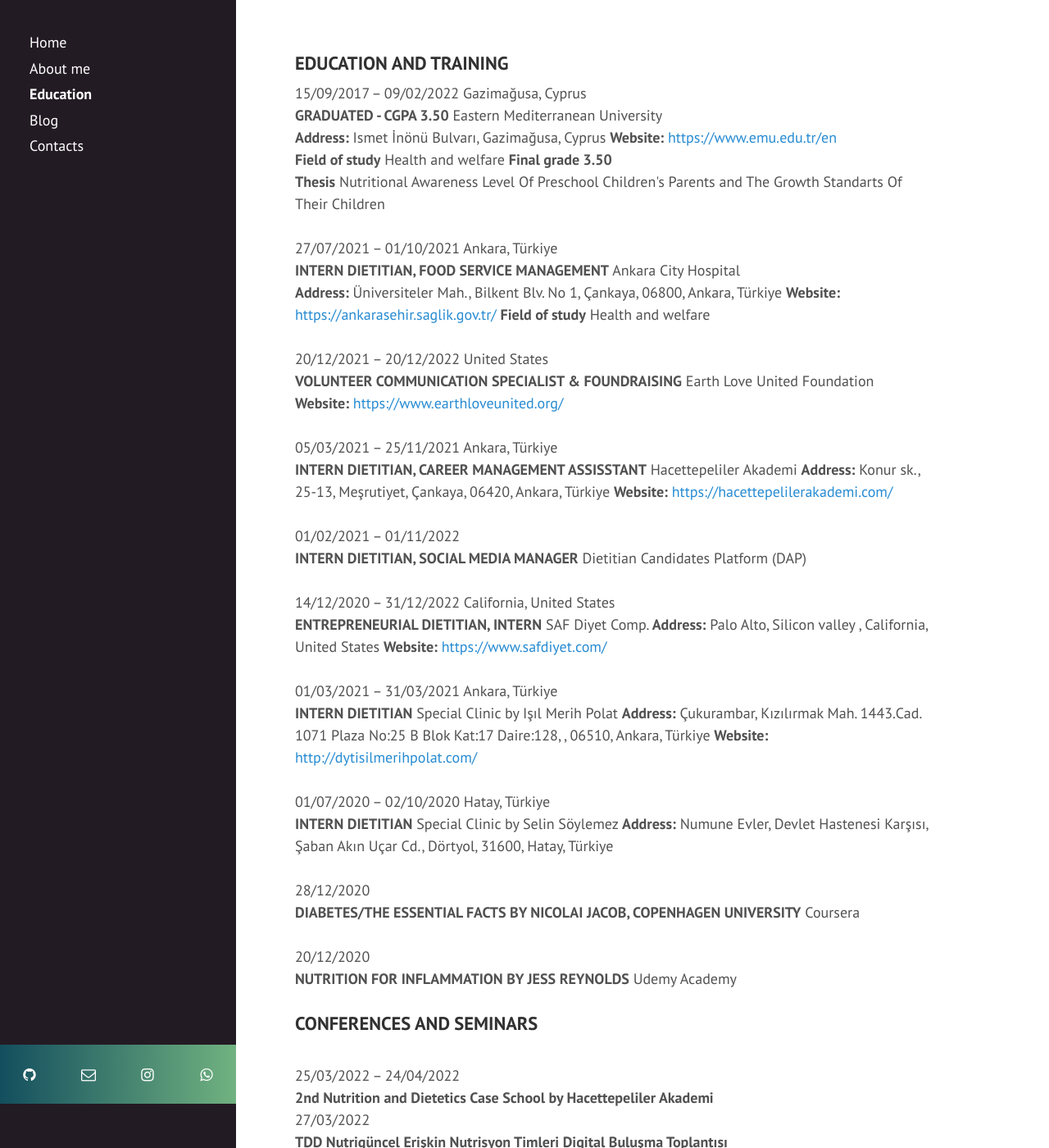
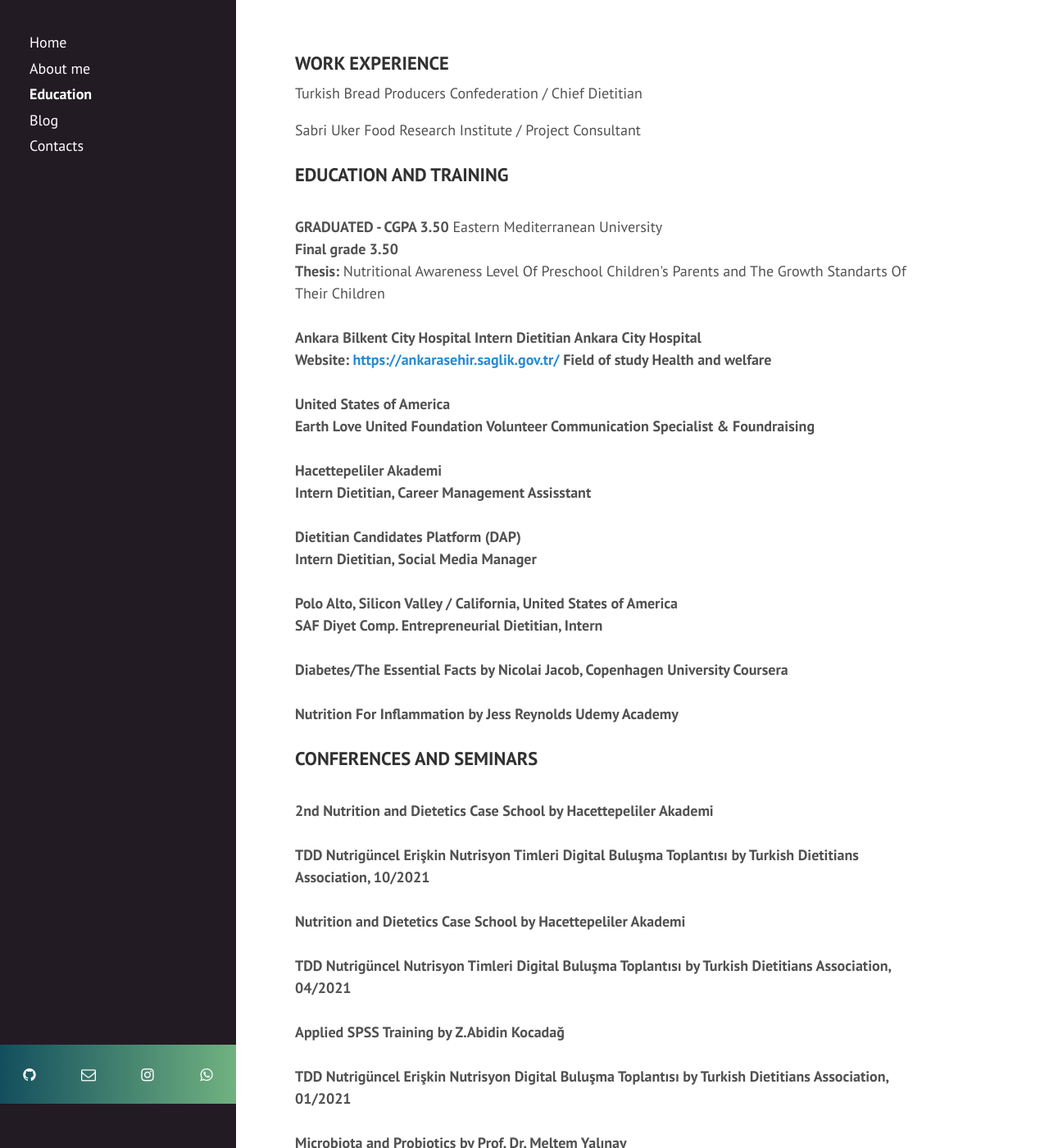
Before and after one commit to dytmelisdemir/mysite, a Jekyll site: the page built from Education.html, in a window 1280 px wide and 1400 px high. Shown: the whole window at 82% size. Built offline with Jekyll 4.4.1, drawn with Linux system fonts in a browser that asks for light colours; some web fonts are replaced; some of the changed text lies outside the part shown.

Commit message:
educationcheck

```diff
--- a/Education.html
+++ b/Education.html
@@ -3,88 +3,70 @@
 title: Education
 order: 3
 ---
+<h3>WORK EXPERIENCE</h3>
+<p>Turkish Bread Producers Confederation / Chief Dietitian</p>
+<p>Sabri Uker Food Research Institute / Project Consultant</p>
 
 <h3>EDUCATION AND TRAINING</h3>
-<p>15/09/2017 – 09/02/2022 Gazimağusa, Cyprus <br>
+<p><br>
 <b>GRADUATED - CGPA 3.50</b> Eastern Mediterranean University <br>
-<b>Address:</b> Ismet İnönü Bulvarı, Gazimağusa, Cyprus <b>Website:</b> <a href="https://www.emu.edu.tr/en">https://www.emu.edu.tr/en</a><br>
-<b>Field of study</b> Health and welfare <b>Final grade 3.50</b><br>
-<b>Thesis</b> Nutritional Awareness Level Of Preschool Children's Parents and The Growth Standarts Of Their Children<br>
+<b>Final grade 3.50</b><br>
+<b>Thesis:</b> Nutritional Awareness Level Of Preschool Children's Parents and The Growth Standarts Of Their Children<br>
 
-<br>27/07/2021 – 01/10/2021 Ankara, Türkiye<br>
-<b>INTERN DIETITIAN, FOOD SERVICE MANAGEMENT</b> Ankara City Hospital<br>
-<b>Address:</b> Üniversiteler Mah., Bilkent Blv. No 1, Çankaya, 06800, Ankara, Türkiye
+<br><b>Ankara Bilkent City Hospital <b>
+<b>Intern Dietitian</b> Ankara City Hospital<br>
 <b>Website:</b> <a href="https://ankarasehir.saglik.gov.tr/">https://ankarasehir.saglik.gov.tr/</a> <b>Field of study</b> Health and welfare<br>
 
-<br>20/12/2021 – 20/12/2022 United States<br>
-<b>VOLUNTEER COMMUNICATION SPECIALIST & FOUNDRAISING</b> Earth Love United Foundation
-<b>Website:</b> <a href="https://www.earthloveunited.org/">https://www.earthloveunited.org/</a><br>
+<br>United States of America<br>
+<b>Earth Love United Foundation</b>
+<b>Volunteer Communication Specialist & Foundraising<br>
 
-<br>05/03/2021 – 25/11/2021 Ankara, Türkiye<br>
-<b>INTERN DIETITIAN, CAREER MANAGEMENT ASSISSTANT</b> Hacettepeliler Akademi
-<b>Address:</b> Konur sk., 25-13, Meşrutiyet, Çankaya, 06420, Ankara, Türkiye
-<b>Website:</b> <a href="https://hacettepelilerakademi.com/">https://hacettepelilerakademi.com/</a><br>
+<br>Hacettepeliler Akademi<br>
+<b>Intern Dietitian, Career Management Assisstant </b><br>
 
-<br>01/02/2021 – 01/11/2022<br>
-<b>INTERN DIETITIAN, SOCIAL MEDIA MANAGER</b> Dietitian Candidates Platform (DAP)<br>
+<br>Dietitian Candidates Platform (DAP) <br>
+<b>Intern Dietitian, Social Media Manager </b><br>
 
-<br>14/12/2020 – 31/12/2022 California, United States<br>
-<b>ENTREPRENEURIAL DIETITIAN, INTERN</b> SAF Diyet Comp.
-<b>Address:</b> Palo Alto, Silicon valley , California, United States <b>Website:</b> <a href="https://www.safdiyet.com/">https://www.safdiyet.com/</a><br>
+<br>Polo Alto, Silicon Valley / California, United States of America<br>
+<b>SAF Diyet Comp.</b>
+<b>Entrepreneurial Dietitian, Intern </b><br>
 
-<br>01/03/2021 – 31/03/2021 Ankara, Türkiye<br>
-<b>INTERN DIETITIAN</b> Special Clinic by Işıl Merih Polat
-<b>Address:</b> Çukurambar, Kızılırmak Mah. 1443.Cad. 1071 Plaza No:25 B Blok Kat:17 Daire:128, , 06510, Ankara, Türkiye
-<b>Website:</b> <a href="http://dytisilmerihpolat.com/">http://dytisilmerihpolat.com/</a><br>
+<br><b>Diabetes/The Essential Facts by Nicolai Jacob, Copenhagen University Coursera</b><br>
 
-<br>01/07/2020 – 02/10/2020 Hatay, Türkiye<br>
-<b>INTERN DIETITIAN</b> Special Clinic by Selin Söylemez
-<b>Address:</b> Numune Evler, Devlet Hastenesi Karşısı, Şaban Akın Uçar Cd., Dörtyol, 31600, Hatay, Türkiye<br>
-
-<br>28/12/2020<br>
-<b>DIABETES/THE ESSENTIAL FACTS BY NICOLAI JACOB, COPENHAGEN UNIVERSITY</b> Coursera<br>
-
-<br>20/12/2020<br>
-<b>NUTRITION FOR INFLAMMATION BY JESS REYNOLDS</b> Udemy Academy<br>
+<br><b>Nutrition For Inflammation by Jess Reynolds Udemy Academy</b><br>
 
 <h3>CONFERENCES AND SEMINARS</h3>
-<br>25/03/2022 – 24/04/2022<br>
-<b>2nd Nutrition and Dietetics Case School by Hacettepeliler Akademi</b>
-<br>27/03/2022<br>
-<b>TDD Nutrigüncel Erişkin Nutrisyon Timleri Digital Buluşma Toplantısı</b>
-<br>09/10/2021 – 08/11/2021<br>
-<b>Nutrition and Dietetics Case School by Hacettepeliler Akademi</b>
-<br>18/04/2021<br>
-<b>TDD Nutrigüncel Nutrisyon Timleri Digital Buluşma Toplantısı</b>
-<br>12/04/2021<br>
-<b>Applied SPSS Training by Z.Abidin Kocadağ</b>
-<br>11/04/2021<br>
-<b>TDD Nutrigüncel Erişkin Nutrisyon Digital Buluşma Toplantısı</b>
-<br>05/01/2021<br>
-<b>Microbiota and Probiotics by Prof. Dr. Meltem Yalınay</b>
-<br>27/12/2020<br>
-<b>Mother and Child Nutrition by Dyt. Ayça Terazi</b>
-<br>25/10/2020<br>
-<b>The Magic Key To Communication and Relationship: Persuasion by Önder Mumcuoğlu</b>
-<br>25/10/2020<br>
-<b>Diction by İrfan Değirmenci</b>
-<br>2019<br>
-<b>Causerie with Ender SARAC by Eastern Mediterranean University</b>
-<br>2018<br>
-<b>Conference of Diabetes and Microbiota by Cyprus Turkish Dietitians Association</b>
+
+<br><b>2nd Nutrition and Dietetics Case School by Hacettepeliler Akademi</b><br>
+
+<br><b>TDD Nutrigüncel Erişkin Nutrisyon Timleri Digital Buluşma Toplantısı by Turkish Dietitians Association, 10/2021</b><br>
+
+<br><b>Nutrition and Dietetics Case School by Hacettepeliler Akademi</b><br>
+
+<br><b>TDD Nutrigüncel Nutrisyon Timleri Digital Buluşma Toplantısı by Turkish Dietitians Association, 04/2021</b><br>
+
+<br><b>Applied SPSS Training by Z.Abidin Kocadağ</b><br>
+
+<br><b>TDD Nutrigüncel Erişkin Nutrisyon Digital Buluşma Toplantısı by Turkish Dietitians Association, 01/2021  </b><br>
+
+<br><b>Microbiota and Probiotics by Prof. Dr. Meltem Yalınay</b><br>
+
+<br><b>Mother and Child Nutrition by Dyt. Ayça Terazi</b><br>
+
+<br><b>The Magic Key To Communication and Relationship: Persuasion by Önder Mumcuoğlu</b><br>
+
+<br><b>Diction by İrfan Değirmenci</b><br>
+
+<br><b>Causerie with Ender SARAC by Eastern Mediterranean University</b><br>
+
+<br><b>Conference of Diabetes and Microbiota by Cyprus Turkish Dietitians Association</b><br>
+
 <h3>PROJECTS</h3>
-<br>01/2021 – 02/2022<br>
-<b>Nutritional awareness level of preschool children’s parents and the children’s WHO growth
-  standarts Thesis Project</b>
-<br>01/2021 – 02/2022<br>
-<b>Determining the relationship of hedonic hunger, intuıitive eating & eating behaviour with
-  nutritional habits & Mediterranean diet adherence of Eastern Mediterreanean University students</b>
-<br>2021<br>
-<b>Comprehensive literature review about non-alcoholic fatty liver disease and possible effects of fatty
-  acids</b>
-<br>2020<br>
-<b>A survey-based public health analysis research article in terms of compliance of Mediterranean Diet
-  profile</b>
+<br><b>Nutritional Awareness Level Of Preschool Children’s Parents And The Children’s WHO Growth Standarts / Thesis Project</b><br>
+<br><b>Determining The Relationship of Hedonic Hunger, Intuıitive Eating & Eating Behaviour With Nutritional Habits & Mediterranean Diet Adherence Of Eastern Mediterreanean University Students</b><br>
+<br><b>Comprehensive Literature Review About Non-Alcoholic Fatty Liver Disease And Possible Effects Of Fatty Acids</b><br>
+<br><b>A Survey-Based Public Health Analysis Research Article In Terms Of Compliance Of Mediterranean Diet Profile</b><br>
+
 <h3>HONOURS AND AWARDS</h3>
 <b><br>High Honour Degree, 2021-2022 Academic Year Fall Semester<br>
    <br>High Honour Degree, 2020-2021 Academic Year Fall Semester<br>
```
